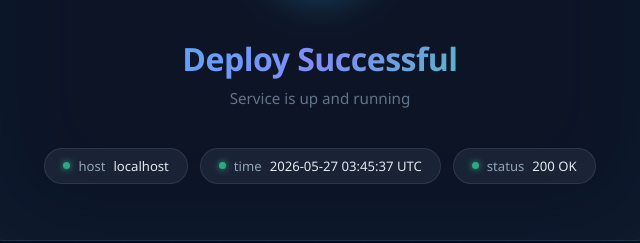
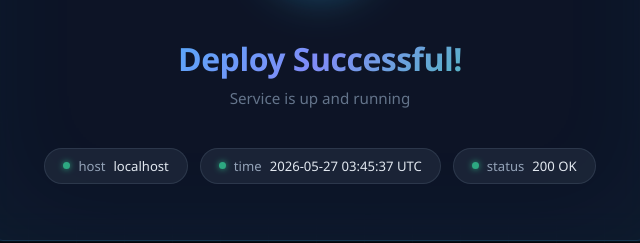
Before and after one commit to hinemosu1415/test, a plain HTML site: page index.html in a window 1280 px wide. Shown: the part 370-613 px from the top of the page, 320-960 px from the left. Drawn offline with Linux system fonts and the light colour scheme.

Commit message:
commit-OK?

```diff
--- a/index.html
+++ b/index.html
@@ -139,7 +139,7 @@
 <body>
   <div class="card">
     <div class="ring"><div class="ring-inner"><span class="check">✓</span></div></div>
-    <h1>Deploy Successful</h1>
+    <h1>Deploy Successful!</h1>
     <p class="sub">Service is up and running</p>
     <div class="badges">
       <div class="badge">
```
Also changed, not shown: 1 other file.
